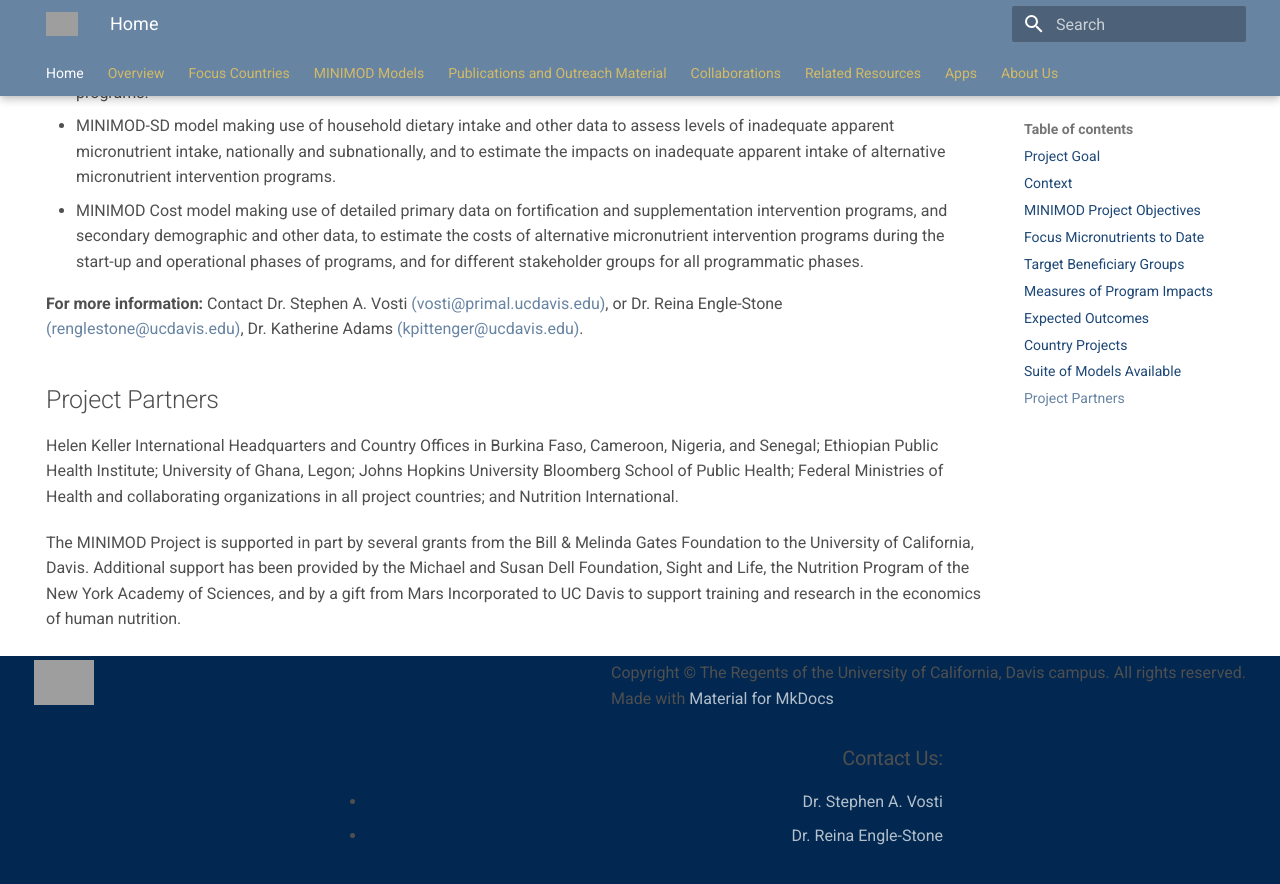
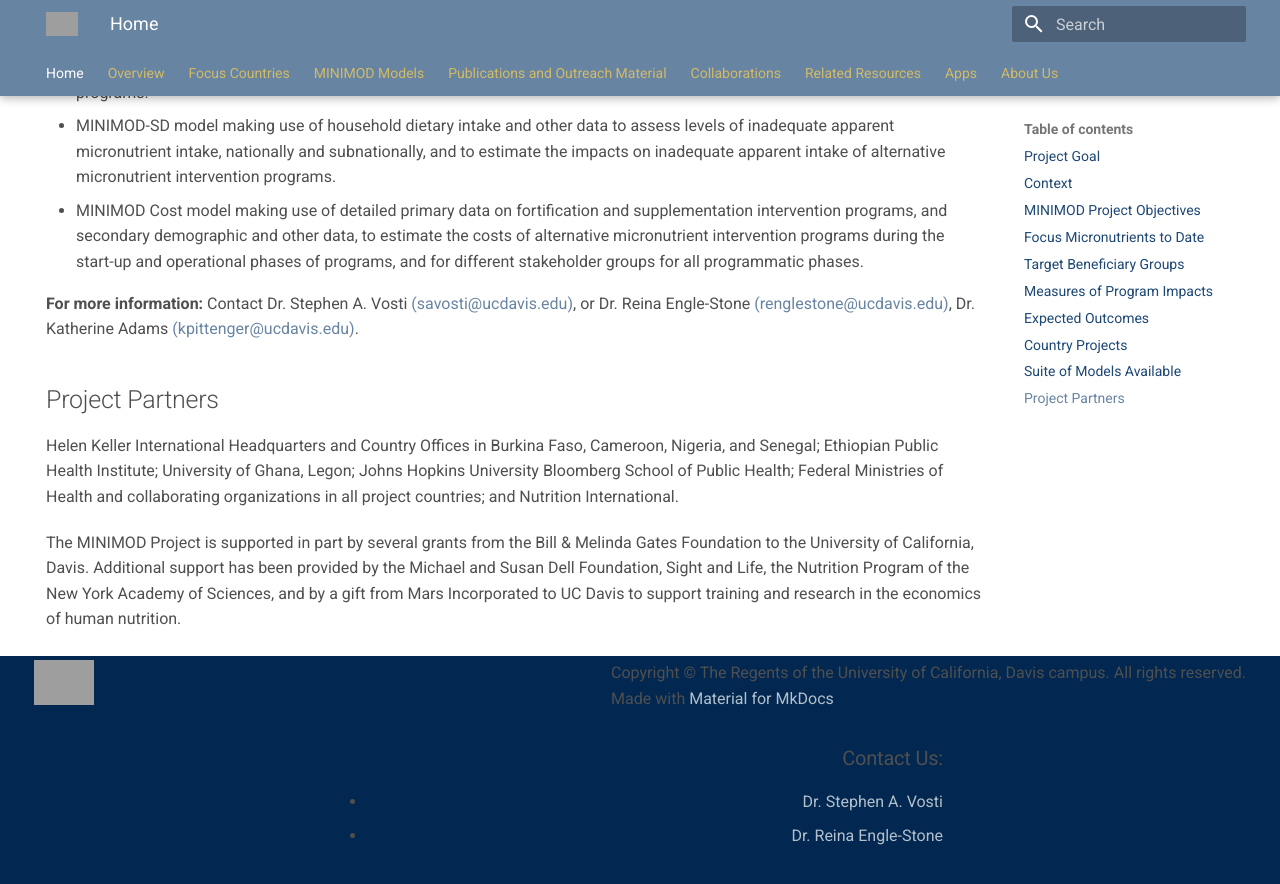
Before and after one commit to minimod-nutrition/minimod-website, an MkDocs documentation site: the page built from docs/index.md, in a window 1280 px wide and 900 px high, scrolled down 2770 px. Shown: the top 884 px of the window. Built offline with MkDocs 1.6.1 and Material for MkDocs 9.7.7, drawn with Linux system fonts in a browser that asks for light colours; nearby versions of some CDN libraries; grey boxes are pictures that could not be loaded.

Commit message:
Update Vosti's email and web address

```diff
--- a/docs/index.md
+++ b/docs/index.md
@@ -213,7 +213,7 @@ Burkina Faso, Cameroon, Ethiopia, Ghana, Haiti, Malawi, Nigeria, Senegal
  -  MINIMOD-SD model making use of household dietary intake and other data to assess levels of inadequate apparent micronutrient intake, nationally and subnationally, and to estimate the impacts on inadequate apparent intake of alternative micronutrient intervention programs.
  - MINIMOD Cost model making use of detailed primary data on fortification and supplementation intervention programs, and secondary demographic and other data, to estimate the costs of alternative micronutrient intervention programs during the start-up and operational phases of programs, and for different stakeholder groups for all programmatic phases.
 
-**For more information:** Contact Dr. Stephen A. Vosti [(vosti@primal.ucdavis.edu)](mailto:vosti@primal.ucdavis.edu), or Dr. Reina Engle-Stone [(renglestone@ucdavis.edu)](mailto:renglestone@ucdavis.edu), Dr. Katherine Adams [(kpittenger@ucdavis.edu)](mailto:kpittenger@ucdavis.edu).
+**For more information:** Contact Dr. Stephen A. Vosti [(savosti@ucdavis.edu)](mailto:savosti@ucdavis.edu), or Dr. Reina Engle-Stone [(renglestone@ucdavis.edu)](mailto:renglestone@ucdavis.edu), Dr. Katherine Adams [(kpittenger@ucdavis.edu)](mailto:kpittenger@ucdavis.edu).
 
 ## Project Partners
 
```
Also changed, not shown: docs/about/directory.md (+1 -1 lines).
